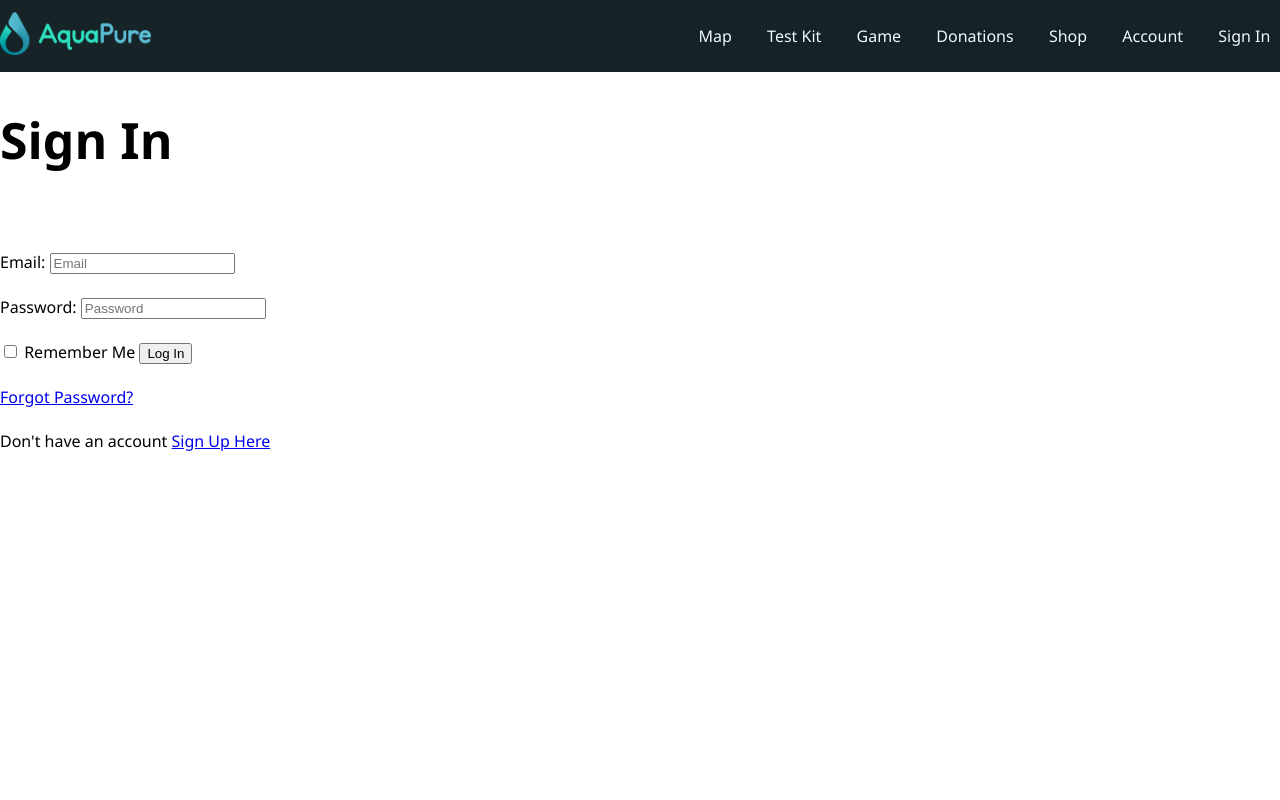
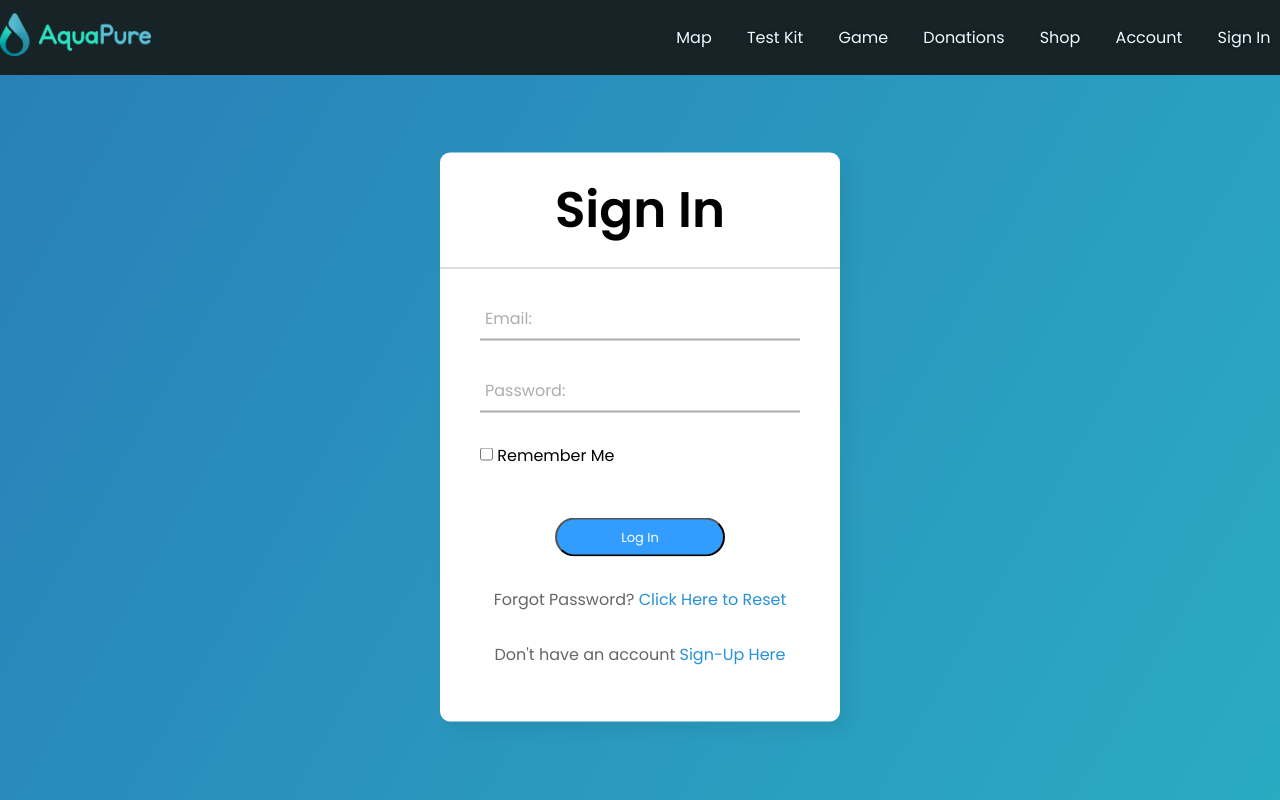
Before and after one commit to datMaul/AquaPure, a React (Create React App) app: page /accounts/login in a window 1280 px wide. Built offline with nearby package versions, Linux system fonts and the light colour scheme; what react-chatbot-kit would draw is missing.

Commit message:
SignIn css and Signup css changes

```diff
--- a/src/pages/accounts/signin/SignIn.css
+++ b/src/pages/accounts/signin/SignIn.css
@@ -0,0 +1,126 @@
+@import url('https://fonts.googleapis.com/css2?family=Noto+Sans:wght@700&family=Poppins:wght@400;500;600&display=swap');
+*{
+  margin: 0;
+  padding: 0;
+  box-sizing: border-box;
+  font-family: "Poppins", sans-serif;
+}
+.SignIn{
+    margin: 0;
+    padding: 0;
+    background: linear-gradient(120deg,#2980b9, #2aabc2);
+    height: 90.59vh;
+    overflow: hidden;
+}
+.SignIn-Content{
+    position: relative;
+    top: 50%;
+    left: 50%;
+    transform: translate(-50%, -50%);
+    width: 400px;
+    background: white;
+    border-radius: 10px;
+    box-shadow: 10px 10px 15px rgba(0,0,0,0.05);
+}
+.SignIn-Content h1{
+  text-align: center;
+  padding: 20px 0;
+  border-bottom: 1px solid silver;
+}
+.SignIn-Content form{
+  padding: 0 40px;
+  box-sizing: border-box;
+}
+form .txt_field{
+  position: relative;
+  border-bottom: 2px solid #adadad;
+  margin: 30px 0;
+}
+.txt_field input{
+  width: 100%;
+  padding: 0 5px;
+  height: 40px;
+  font-size: 16px;
+  border: none;
+  background: none;
+  outline: none;
+}
+.txt_field label{
+  position: absolute;
+  top: 50%;
+  left: 5px;
+  color: #adadad;
+  transform: translateY(-50%);
+  font-size: 16px;
+  pointer-events: none;
+  transition: .5s;
+}
+.txt_field span::before{
+  content: '';
+  position: absolute;
+  top: 40px;
+  left: 0;
+  width: 0%;
+  height: 2px;
+  background: #2691d9;
+  transition: .5s;
+}
+.txt_field input:focus ~ label,
+.txt_field input:valid ~ label{
+  top: -5px;
+  color: #2691d9;
+}
+.txt_field input:focus ~ span::before,
+.txt_field input:valid ~ span::before{
+  width: 100%;
+}
+.SignUp-Section{
+  margin: 30px 0;
+  text-align: center;
+  font-size: 16px;
+  color: #666666;
+}
+.SignUp-Section a{
+  color: #2691d9;
+  text-decoration: none;
+}
+.SignUp-Section a:hover{
+  text-decoration: underline;
+}
+.ForgotPassword-Section{
+    margin: 30px 0;
+    text-align: center;
+    font-size: 16px;
+    color: #666666;
+}
+.ForgotPassword-Section a{
+    color: #2691d9;
+    text-decoration: none;
+}
+.ForgotPassword-Section a:hover{
+    text-decoration: underline;
+}
+.SignIn-Button-Section {
+    display: flex;
+    justify-content: center;
+    align-items: center;
+    text-align: center;
+}
+
+.logInButton {
+    background: #339DFF;
+    color: #fff;
+    text-decoration: none;
+    font-size: 13px;
+    line-height: 35px;
+    border-radius: 50px;
+    -webkit-transition: all 0.3s;
+    transition: all 0.3s;
+    width: 170px;
+  }
+
+  .logInButton:hover {
+    background: #fff;
+    color: #339DFF;
+    box-shadow: 0 4px 4px rgba(36, 168, 234, 0.32);
+  }
--- a/src/pages/accounts/signin/SignIn.js
+++ b/src/pages/accounts/signin/SignIn.js
@@ -1,38 +1,72 @@
-import { Link } from 'react-router-dom';
-import './SignIn.css';
+import { Link } from "react-router-dom";
+import "./SignIn.css";
 
 export default function SignIn() {
   return (
-    <div className='SignIn'>
-      <div className='SignIn-Content'>
+    <div className="SignIn">
+      <div className="SignIn-Content">
         <h1> Sign In </h1>
-        <br/> <br/>
-
-          <form>
-            <label for = "email"> Email: </label>
-            <input type = "email" id = "email" name = "email" placeholder = "Email" required/>
-            <br/> <br/>
-
-            <label for = "password"> Password: </label>
-            <input type = "password" id = "password" name = "password" placeholder = "Password" required/>
-            <br/> <br/>
-
-            <input type = "checkbox" id = "rememberMe" name = "rememberMe"/>
-            <label for = "rememberMe"> Remember Me </label>
-
-            <Link to = "/">
+        <form>
+          <div className="txt_field">
+            <input type="email" id="email" name="email" required />
+            <span />
+            <label for="email"> Email: </label>
+          </div>
+          <div className="txt_field">
+            <input type="password" id="password" name="password" required />
+            <span />
+            <label for="password"> Password: </label>
+          </div>
+          <div className="RememberMeBox">
+            <input type="checkbox" id="rememberMe" name="rememberMe" />
+            <label for="rememberMe"> Remember Me </label>
+          </div>
+          <br /> <br />
+          <div className="SignIn-Button-Section">
+            <Link to="/">
               {/* This button should check if the required data has inputted */}
-              <button type = "submit" className = "logInButton" id = "logInButton"> Log In </button>
+              <button type="submit" className="logInButton" id="logInButton">
+                {" "}
+                Log In{" "}
+              </button>
             </Link>
-            <br/> <br/>
-
-            <Link to = "/accounts/password/reset"> Forgot Password? </Link>
-            <br/> <br/>
-
-            <label for = "SigningUp"> Don't have an account </label>
-            <Link to = "/accounts/signup"> Sign Up Here</Link>
-          </form>
+          </div>
+          <div className="ForgotPassword-Section">
+            <label for="ForgotPassword"> Forgot Password? </label>
+            <Link to="/accounts/password/reset"> Click Here to Reset </Link>
+          </div>
+          <div className="SignUp-Section">
+            <label for="SigningUp"> Don't have an account </label>
+            <Link to="/accounts/signup"> Sign-Up Here</Link>
+          </div>
+          <br />
+        </form>
       </div>
     </div>
   );
 }
+
+{
+  /* <>
+  <div className="center">
+    <h1>Login</h1>
+    <form method="post">
+      <div className="txt_field">
+        <input type="text" required="" />
+        <span />
+        <label>Username</label>
+      </div>
+      <div className="txt_field">
+        <input type="password" required="" />
+        <span />
+        <label>Password</label>
+      </div>
+      <div className="pass">Forgot Password?</div>
+      <input type="submit" defaultValue="Login" />
+      <div className="SignUp">
+        Not a member? <a href="#">Signup</a>
+      </div>
+    </form>
+  </div>
+</>; */
+}
--- a/src/pages/accounts/signup/SignUp.css
+++ b/src/pages/accounts/signup/SignUp.css
@@ -24,7 +24,7 @@
     margin: 5px;
     outline: none;
     text-align: center;
-    width: 100px;
+    width: 60px;
     height: 30px;
     border: 2px solid #000;
     font-family: 'Lato', sans-serif;
@@ -33,8 +33,9 @@
     transition: all 0.3s ease;
     position: relative;
     display: inline-block;
+    border-radius: 10px;
 
-    background: #000;
+    background: #2165a5;
     color: #fff;
     z-index: 1;
 }
@@ -48,12 +49,13 @@
     left: 0;
     direction: rtl;
     z-index: -1;
-    background: #e0e5ec;
+    background: #fff;
     transition: all 0.3s ease;
+    border-radius: 10px;
 }
 
 #backButton:hover {
-    color: #000;
+    color: #2165a5;
 }
 
 #backButton:hover:after {
@@ -312,62 +314,25 @@
 
 
 /* Submit Button */
+
 #submitButton {
-    margin: 5px;
-    outline: none;
-    text-align: center;
-    width: 150px;
-    height: 40px;
-    border: 2px solid #000;
-    font-family: 'Lato', sans-serif;
-    font-weight: 500;
-    cursor: pointer;
-    transition: all 0.3s ease;
-    position: relative;
     display: inline-block;
+    background: #2165a5;
+    color: #fff;
+    text-decoration: none;
+    font-size: 13px;
+    line-height: 35px;
+    border-radius: 50px;
+    -webkit-transition: all 0.3s;
+    transition: all 0.3s;
+    width: 170px;
+  }
 
-    background: #000;
-    color: #fff;
-    line-height: 42px;
-    padding: 0;
-    border: none;
-    z-index: 1;
-    -webkit-transition: all 0.3s linear;
-    transition: all 0.3s linear;
-}
-
-#submitButton:hover {
-    background: transparent;
-    color: #000;
-}
-
-#submitButton:before,
-#submitButton:after {
-    position: absolute;
-    content: "";
-    left: 0;
-    width: 100%;
-    height: 50%;
-    right: 0;
-    z-index: -1;
-    background: #000;
-    transition: all 0.3s ease;
-}
-
-#submitButton:before {
-    top: 0;
-}
-
-#submitButton:after {
-    bottom: 0;
-}
-
-#submitButton:hover:before,
-#submitButton:hover:after {
-    height: 0;
-    background-color: #000;
-}
-
+  #submitButton:hover {
+    background: #fff;
+    color: #2165a5;
+    box-shadow: 0 4px 4px rgba(36, 168, 234, 0.32);
+  }
 
 
 /* Info Div */
```
